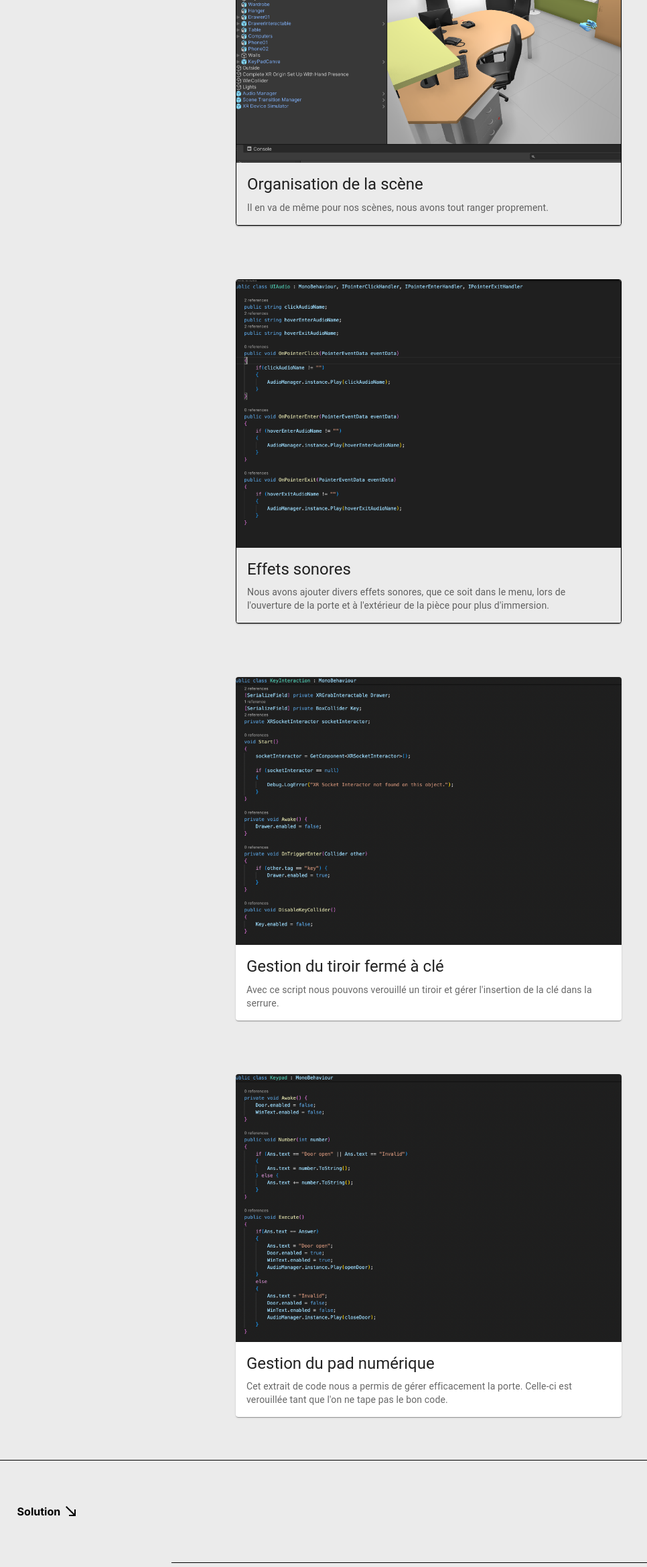
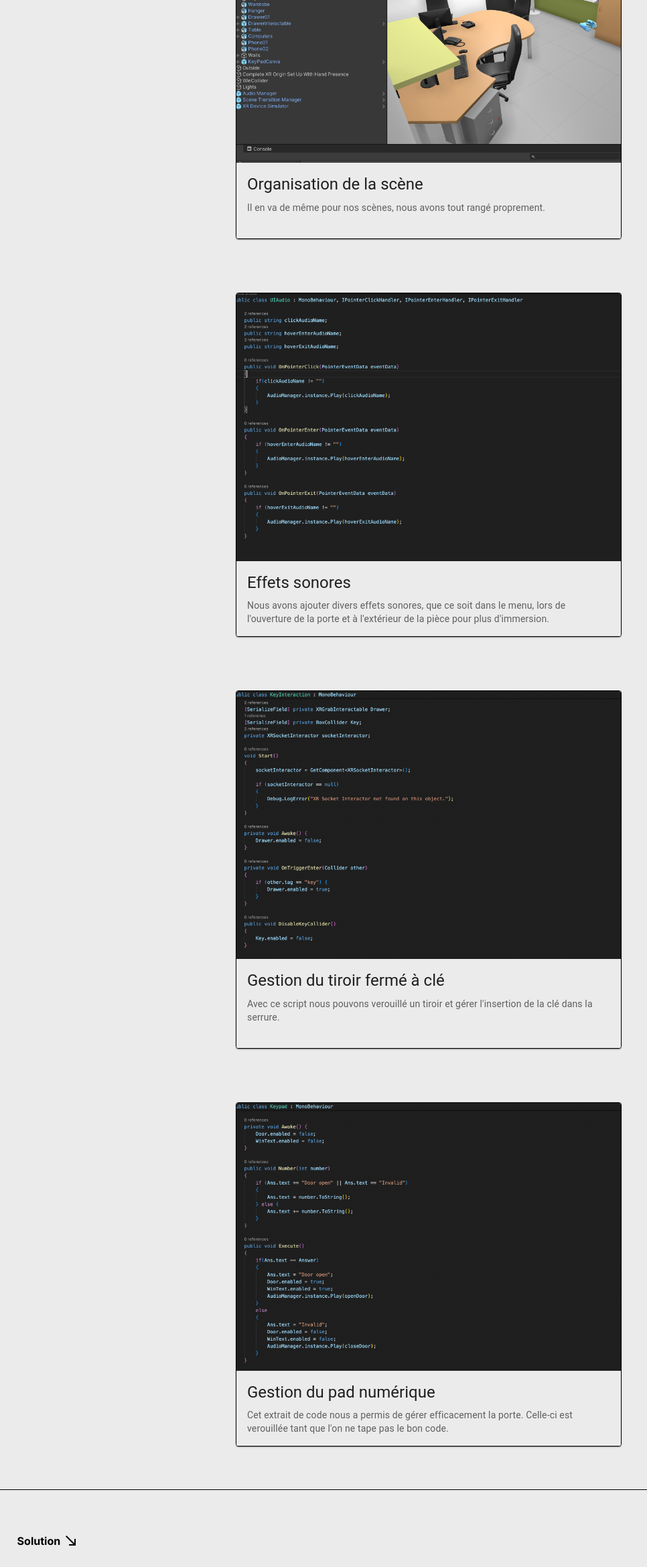
Before and after one commit to theomgrn/LandingUnity, a Next.js app: page / in a window 1280 px wide. Shown: the part 1370-3710 px from the top of the page at 67% size, without its empty margins (0-966 px from the left). Built offline with nearby package versions, Linux system fonts and the light colour scheme; a web font is replaced by a local one.

Commit message:
fix : erreur de mise en page

```diff
--- a/app/component/cards.js
+++ b/app/component/cards.js
@@ -40,7 +40,7 @@ export default function ActionAreaCard() {
                             Organisation de la scène
                         </Typography>
                         <Typography variant="body2" color="text.secondary">
-                            Il en va de même pour nos scènes, nous avons tout ranger proprement.
+                            Il en va de même pour nos scènes, nous avons tout rangé proprement.<br/> <br/>
                         </Typography>
                     </CardContent>
                 </CardActionArea>
@@ -63,7 +63,7 @@ export default function ActionAreaCard() {
                     </CardContent>
                 </CardActionArea>
             </Card>
-            <Card className={code.card}>
+            <Card className={code.card} sx={{ border: '1px solid black' }}>
                 <CardActionArea>
                     <CardMedia
                         component="img"
@@ -71,17 +71,18 @@ export default function ActionAreaCard() {
                         image="./images/drawer.png"
                         alt="image"
                     />
-                    <CardContent>
+                    <CardContent sx={{ backgroundColor: '#ebebeb' }}>
                         <Typography gutterBottom variant="h5" component="div">
                             Gestion du tiroir fermé à clé
                         </Typography>
                         <Typography variant="body2" color="text.secondary">
-                            Avec ce script nous pouvons verouillé un tiroir et gérer l'insertion de la clé dans la serrure.
+                            Avec ce script nous pouvons verouillé un tiroir et gérer l'insertion de la clé dans la
+                            serrure.<br/> <br/>
                         </Typography>
                     </CardContent>
                 </CardActionArea>
             </Card>
-            <Card className={code.card}>
+            <Card className={code.card} sx={{ border: '1px solid black' }}>
                 <CardActionArea>
                     <CardMedia
                         component="img"
@@ -89,7 +90,7 @@ export default function ActionAreaCard() {
                         image="./images/keypad.png"
                         alt="image"
                     />
-                    <CardContent>
+                    <CardContent sx={{ backgroundColor: '#ebebeb' }}>
                         <Typography gutterBottom variant="h5" component="div">
                             Gestion du pad numérique
                         </Typography>
```
